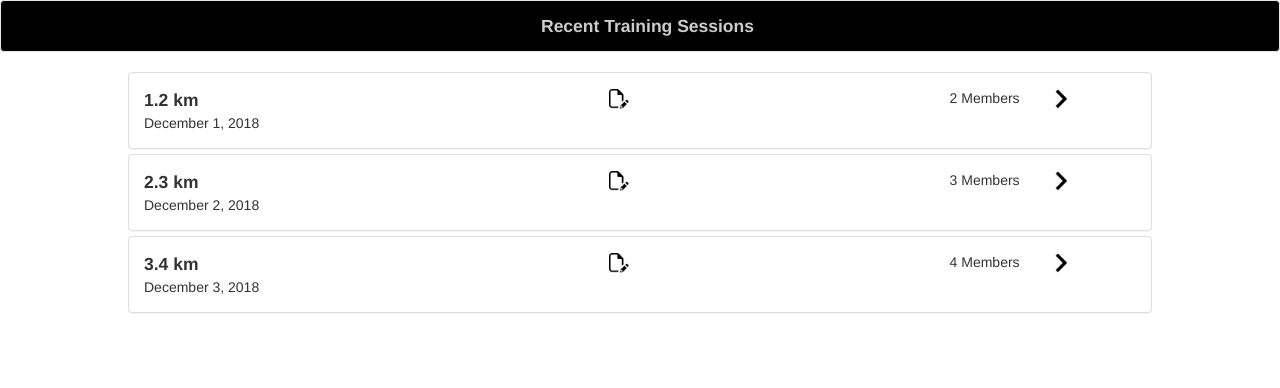
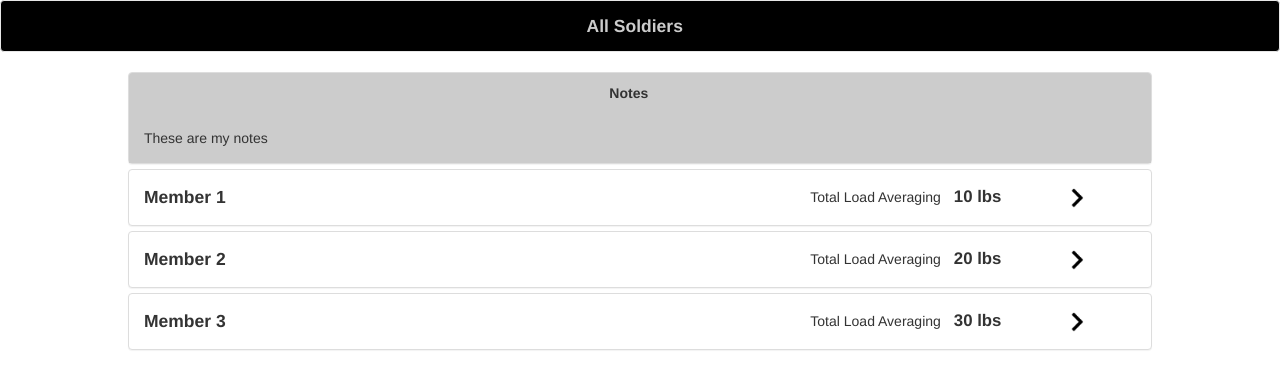
Before and after one commit to sperrys/senior_capstone, a React (Create React App) app in the folder capstone_frontend/: page / in a window 1280 px wide. Shown: the top 388 px of the page. Built offline with nearby package versions, Linux system fonts and the light colour scheme.

Commit message:
removed training session view

```diff
--- a/capstone_frontend/src/App.js
+++ b/capstone_frontend/src/App.js
@@ -1,7 +1,6 @@
 import React, { Component } from 'react';
 import { BrowserRouter as Router, Route, Switch } from "react-router-dom";
 
-import TrainingSessionList from './TrainingSessionList.js';
 import TraineeList from './TraineeList';
 import TraineeData from './TraineeData';
 
@@ -13,9 +12,8 @@ class App extends Component {
 			<div className="App">
 				<Router>
 					<Switch>
-	      				<Route exact path='/' component={TrainingSessionList}/>
-	      				<Route path='/session/:id' component={TraineeList}/>
-	      				<Route path='/trainee/:sessionId/:id' component={TraineeData}/>
+	      				<Route exact path='/' component={TraineeList}/>
+	      				<Route path='/:id' component={TraineeData}/>
 	    			</Switch>
     			</Router>
 			</div>
--- a/capstone_frontend/src/TSListHeader.js
+++ /dev/null
@@ -1,25 +0,0 @@
-import React, { Component } from 'react';
-import 'bootstrap/dist/css/bootstrap.css';
-import './index.css';
-
-import Navbar from 'react-bootstrap/lib/Navbar';
-import Nav from 'react-bootstrap/lib/Nav';
-import NavItem from 'react-bootstrap/lib/NavItem';
-
-class TSListHeader extends Component {
-  render() {
-    return (
-      // header for the top of each page - maybe many classes
-      // with custom headers for each page?
-      <Navbar>
-        <Nav className="Header-sessions">
-          <NavItem>
-          Recent Training Sessions
-          </NavItem>
-        </Nav>
-      </Navbar>
-    );
-  }
-}
-
-export default TSListHeader;
--- a/capstone_frontend/src/Trainee.js
+++ b/capstone_frontend/src/Trainee.js
@@ -12,7 +12,7 @@ import { Link } from 'react-router-dom';
 
 class Trainee extends Component {
   render() {
-    var path = '/trainee/'+this.props.sessionId+'/'+this.props.id;
+    var path = '/'+this.props.id;
 
     return (
     // an individual trainee for the list of trainees by session
--- a/capstone_frontend/src/TraineeData.js
+++ b/capstone_frontend/src/TraineeData.js
@@ -62,7 +62,6 @@ class TraineeData extends Component {
 	      isLoaded: false,
 	      data: [],
 	      id: props.match.params.id,
-	      sessionId: props.match.params.sessionId
 	    };
   	}
 
@@ -74,7 +73,7 @@ class TraineeData extends Component {
 
 		return (
 			<div className="TraineeData">
-				<TraineeDataHeader sessionId={this.state.sessionId} id={this.state.id}/>
+				<TraineeDataHeader id={this.state.id}/>
 				<PanelGroup id="TraineeDataPanel">
 					<Load avg={loadAvg}/>
 					<Pace avg={paceAvg}/>
--- a/capstone_frontend/src/TraineeDataHeader.js
+++ b/capstone_frontend/src/TraineeDataHeader.js
@@ -13,7 +13,6 @@ import { Link } from 'react-router-dom';
 
 class TraineeDataHeader extends Component {
   render() {
-    var path = /session/ + this.props.sessionId;
 
     return (
       // header for the top of TraineeData
@@ -21,7 +20,7 @@ class TraineeDataHeader extends Component {
       <Navbar>
         <Nav pullLeft>
           <NavItem eventKey={1}>
-          <Link to={path}><Image className="Header-arrow" src={arrow}/></Link>
+          <Link to='/'><Image className="Header-arrow" src={arrow}/></Link>
           </NavItem>
           <NavItem eventKey={1}>
           Back
--- a/capstone_frontend/src/TraineeList.js
+++ b/capstone_frontend/src/TraineeList.js
@@ -14,7 +14,6 @@ class TraineeList extends Component {
       error: null,
       isLoaded: false,
       data: {
-          id: props.match.params.id,
           dist: 1.1,
           date: "December 1, 2018",
           notes: "These are my notes",
--- a/capstone_frontend/src/TraineeListHeader.js
+++ b/capstone_frontend/src/TraineeListHeader.js
@@ -17,22 +17,9 @@ class TraineeListHeader extends Component {
       // header for the top of TraineeList
       // TODO: fix nested a tags, also better pass info for state
       <Navbar>
-        <Nav pullLeft>
-          <NavItem eventKey={1}>
-          <Link to="/"><Image className="Header-arrow" src={arrow}/></Link>
-          </NavItem>
-          <NavItem eventKey={1}>
-          Back
-          </NavItem>
-        </Nav>
-        <Nav className="Header-dist">
+        <Nav className="Header-title">
           <NavItem>
-          {this.props.dist} km
-          </NavItem>
-        </Nav>
-        <Nav className="Header-date">
-          <NavItem>
-          {this.props.date}
+          All Soldiers
           </NavItem>
         </Nav>
       </Navbar>
--- a/capstone_frontend/src/TrainingSession.js
+++ /dev/null
@@ -1,39 +0,0 @@
-import React, { Component } from 'react';
-import './index.css';
-import 'bootstrap/dist/css/bootstrap.css';
-
-import Image from 'react-bootstrap/lib/Image';
-import Col from 'react-bootstrap/lib/Col';
-import Row from 'react-bootstrap/lib/Row';
-import Panel from 'react-bootstrap/lib/Panel';
-
-import edit from './images/edit.png';
-import arrow from './images/forward-arrow.png';
-
-import { Link } from 'react-router-dom';
-
-class TrainingSession extends Component {
-
-  render() {
-  	var path = "/session/" + this.props.sessionId;
-
-    return (
-	    <Panel className="TrainingSession">
-	    	<Panel.Body>
-		      <Row>
-		      	<Col xs={6} md={4}><span className="TrainingSession-dist">{this.props.dist} km</span><br/> {this.props.date}</Col>
-		        <Col xs={6} md={4}> <Image className="TrainingSession-edit" src={edit}/></Col>
-		        <Col xs={6} md={4}>
-			        <span className="TrainingSession-members">
-			        	{this.props.numMembers} Members
-			        	<Link to={path}><Image className="TrainingSession-arrow" src={arrow}/></Link>
-			        </span>
-		        </Col>
-		      </Row>
-	      	</Panel.Body>
-	    </Panel>
-    );
-  }
-}
-
-export default TrainingSession;
--- a/capstone_frontend/src/TrainingSessionList.js
+++ /dev/null
@@ -1,41 +0,0 @@
-import React, { Component } from 'react';
-import './index.css';
-import 'bootstrap/dist/css/bootstrap.css';
-
-import TrainingSession from './TrainingSession.js';
-import TSListHeader from './TSListHeader.js';
-
-import PanelGroup from 'react-bootstrap/lib/PanelGroup';
-
-class TrainingSessionList extends Component {
-  constructor(props) {
-    super(props);
-    this.state = {
-      error: null,
-      isLoaded: false,
-      data: [{id: 1, dist: 1.2, date: "December 1, 2018", numTrainees: 2},
-           {id: 2, dist: 2.3, date: "December 2, 2018", numTrainees: 3},
-           {id: 3, dist: 3.4, date: "December 3, 2018", numTrainees: 4}]
-    };
-  }
-
-  render() {
-    var parent = this;
-    const panelItems = this.state.data.map(function(elem) {
-              return <TrainingSession sessionId={elem.id} changeComp={parent.props.changeComp} dist={elem.dist} numMembers={elem.numTrainees} date={elem.date} />
-            });
-
-
-    return (
-    	// an individual training session
-      <div className="TrainingSessionList">
-        <TSListHeader/>
-        <PanelGroup id="TrainingSessionPanel">
-           {panelItems}
-        </PanelGroup>
-      </div>
-    );
-  }
-}
-
-export default TrainingSessionList;
--- a/capstone_frontend/src/index.css
+++ b/capstone_frontend/src/index.css
@@ -23,8 +23,8 @@ code {
 	font-weight: bold;
 }
 
-.Header-sessions {
-	margin-left: 40% !important;
+.Header-title {
+	margin-left: 44% !important;
 	font-size: 125%;
 	font-weight: bold;
 }
```
